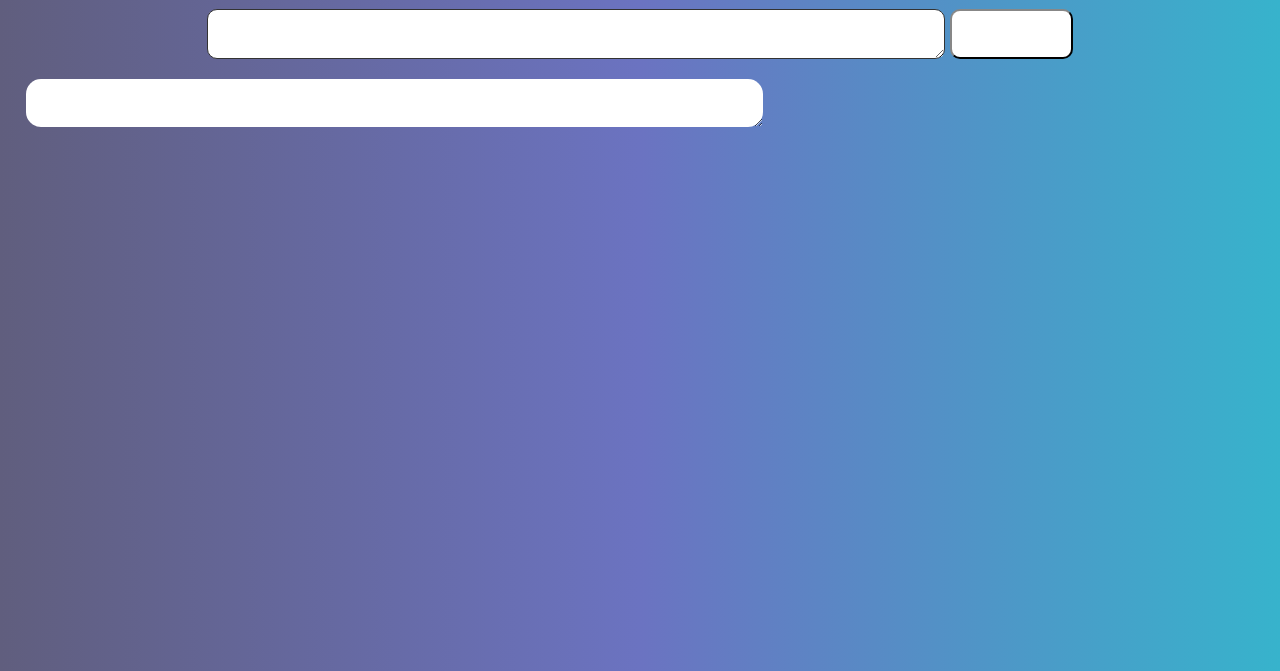
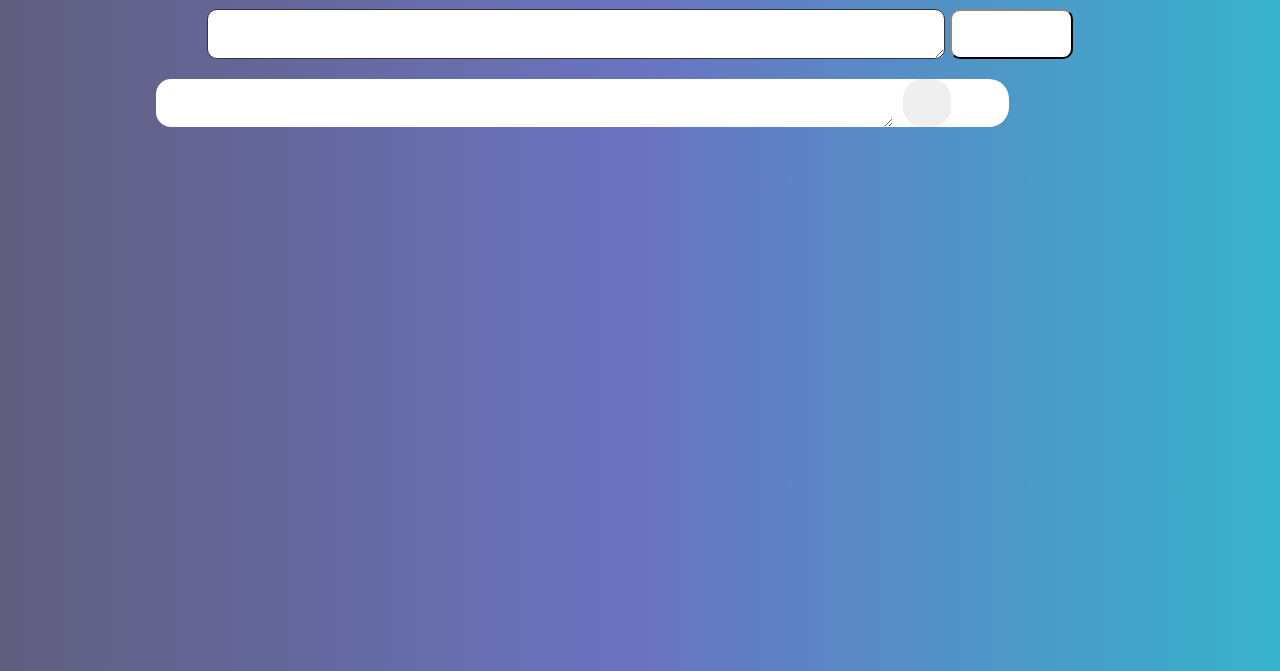
Before and after one commit to MosesAdaeze/To-do-list, a plain HTML site: page index.html in a window 1280 px wide. Shown: the part 129-800 px from the top of the page. Drawn offline with Linux system fonts and the light colour scheme.

Commit message:
text area

```diff
--- a/index.html
+++ b/index.html
@@ -28,12 +28,14 @@
     <div class="todolist">
 
     </div>
-    <div class="addlist" >
-        <div class="inputbar" >
-            <textarea name="text-item" class="text-box" ></textarea>
-            <!-- <button type="button" class="buttoninput"><i class="fa-solid fa-check"></i></button> -->
+    <section>
+        <div class="addlist" >
+            <div class="inputbar" >
+                <textarea name="text-item" class="text-box" ></textarea>
+                <button type="btn" class="add-btn"><i class="fa-solid fa-check"></i></button>
+            </div>
         </div>
-    </div>
+    </section>
     <script src="script.js" ></script>
 </body>
 </html>
--- a/style.css
+++ b/style.css
@@ -181,11 +181,15 @@ button, .check-button, .trash-button {
 }
 
 /* start text area */
-
+section {
+    display: flex;
+    align-items: center;
+    justify-content: center;
+}
 .addlist {
     width: 60%;
     height: 3rem;
-    background-color: pink;
+    background-color: white;
     border-radius: 20px;
 }
 
@@ -193,7 +197,23 @@ button, .check-button, .trash-button {
     width: 100%;
     height: 3rem;
     border-radius: 15px;
+    font-size: 20px;
     border: none;
-    font-size: 30px;
-    outline: none;
+    padding: 10px 10px;
 }
+
+
+.inputbar {
+    display: grid;
+    column-gap: 10px;
+    grid-template-columns: 100% 30%;
+    justify-content: center;
+
+}
+
+.add-btn {
+    width: 3rem;
+    height: 3rem;
+    border-radius: 20px;
+    border: none;
+}
```
